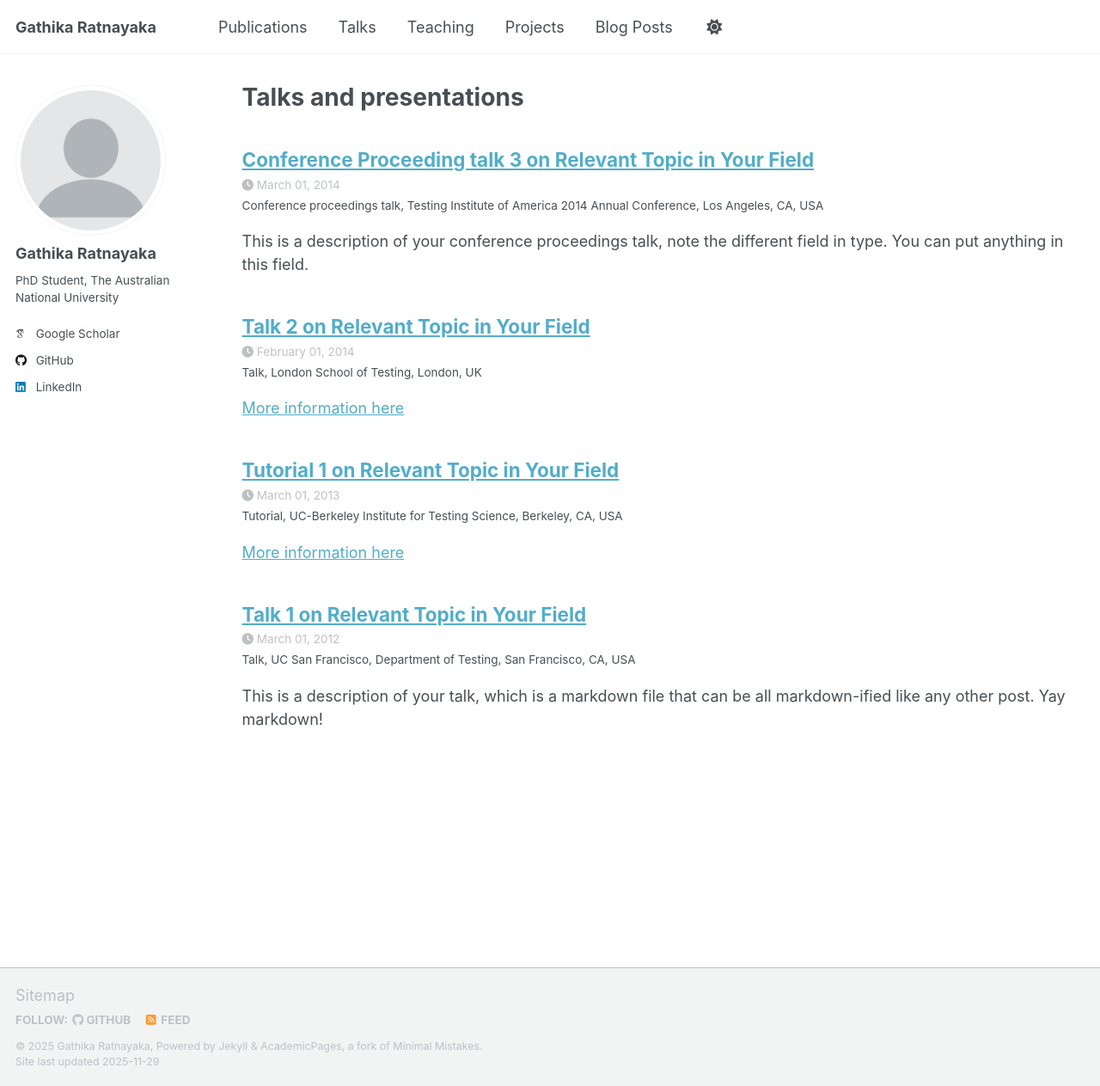
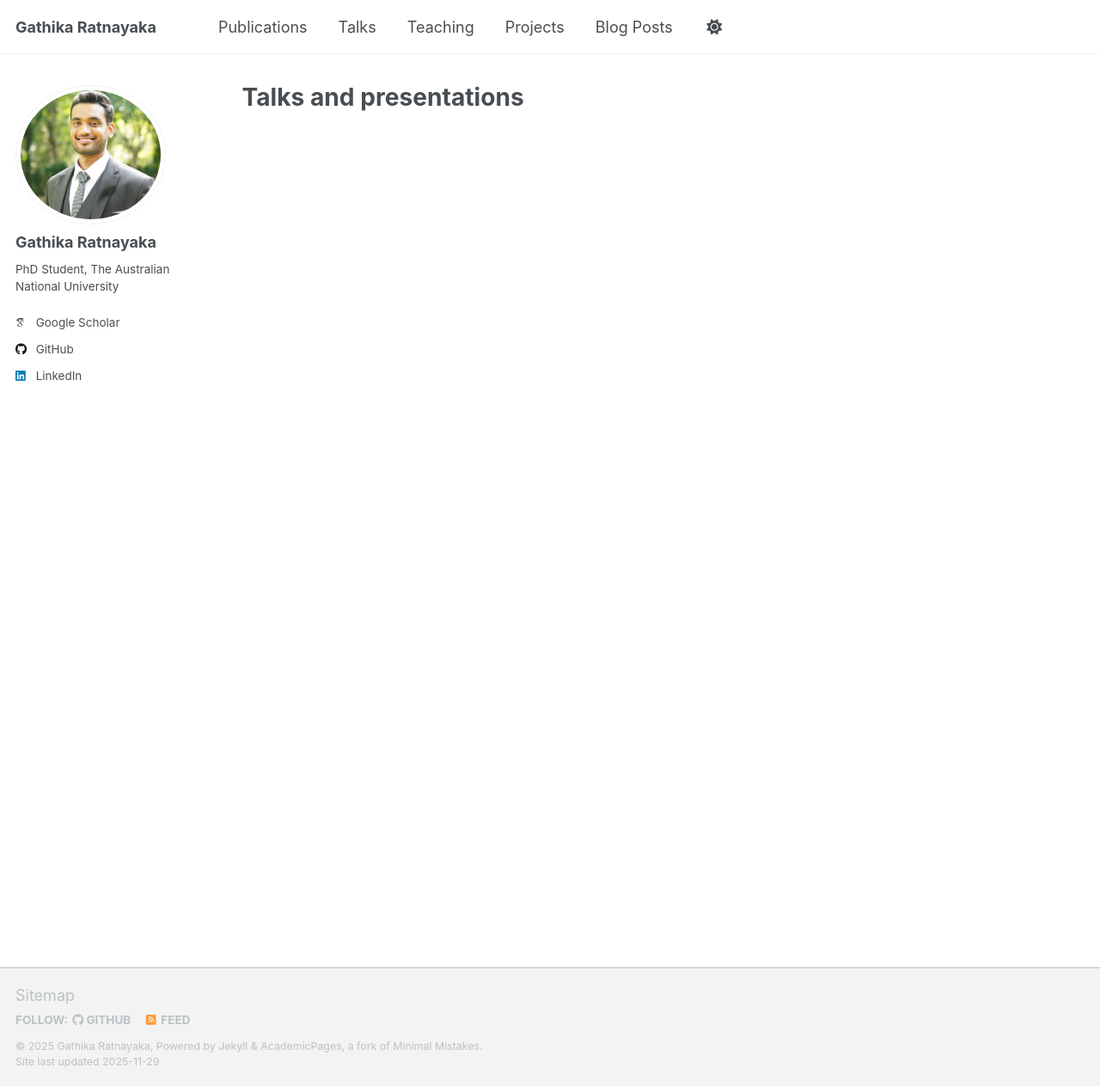
Before and after one commit to Gathika94/gathika94.github.io, a Jekyll site: the page built from _pages/talks.html, in a window 1280 px wide and 1263 px high. Shown: the whole window at 86% size. Built offline with Jekyll 4.4.1, drawn with Linux system fonts in a browser that asks for light colours; some web fonts are replaced; a script that is not in the unit is left out.

Commit message:
modifications

```diff
--- a/_config.yml
+++ b/_config.yml
@@ -23,7 +23,7 @@ repository               : "gathika94/gathika94.github.io"
 #               Additional customization can be done by editing /_includes/author-profile.html
 author:
   # Biographic information
-  avatar           : "profile.png"
+  avatar           : "profile.jpg"
   name             : "Gathika Ratnayaka"
   pronouns         :
   bio              : "PhD Student, The Australian National University"
--- a/_talks/2012-03-01-talk-1.md
+++ /dev/null
@@ -1,11 +0,0 @@
----
-title: "Talk 1 on Relevant Topic in Your Field"
-collection: talks
-type: "Talk"
-permalink: /talks/2012-03-01-talk-1
-venue: "UC San Francisco, Department of Testing"
-date: 2012-03-01
-location: "San Francisco, CA, USA"
----
-
-This is a description of your talk, which is a markdown file that can be all markdown-ified like any other post. Yay markdown!
--- a/_talks/2013-03-01-tutorial-1.md
+++ /dev/null
@@ -1,13 +0,0 @@
----
-title: "Tutorial 1 on Relevant Topic in Your Field"
-collection: talks
-type: "Tutorial"
-permalink: /talks/2013-03-01-tutorial-1
-venue: "UC-Berkeley Institute for Testing Science"
-date: 2013-03-01
-location: "Berkeley, CA, USA"
----
-
-[More information here](http://exampleurl.com)
-
-This is a description of your tutorial, note the different field in type. This is a markdown files that can be all markdown-ified like any other post. Yay markdown!
--- a/_talks/2014-02-01-talk-2.md
+++ /dev/null
@@ -1,13 +0,0 @@
----
-title: "Talk 2 on Relevant Topic in Your Field"
-collection: talks
-type: "Talk"
-permalink: /talks/2014-02-01-talk-2
-venue: "London School of Testing"
-date: 2014-02-01
-location: "London, UK"
----
-
-[More information here](http://example2.com)
-
-This is a description of your talk, which is a markdown files that can be all markdown-ified like any other post. Yay markdown!
--- a/_talks/2014-03-01-talk-3.md
+++ /dev/null
@@ -1,11 +0,0 @@
----
-title: "Conference Proceeding talk 3 on Relevant Topic in Your Field"
-collection: talks
-type: "Conference proceedings talk"
-permalink: /talks/2014-03-01-talk-3
-venue: "Testing Institute of America 2014 Annual Conference"
-date: 2014-03-01
-location: "Los Angeles, CA, USA"
----
-
-This is a description of your conference proceedings talk, note the different field in type. You can put anything in this field.
```
Also changed, not shown: _teaching/2014-spring-teaching-1.md (deleted, +0 -20 lines), _teaching/2015-spring-teaching-2.md (deleted, +0 -20 lines), images/profile.jpg (added).
